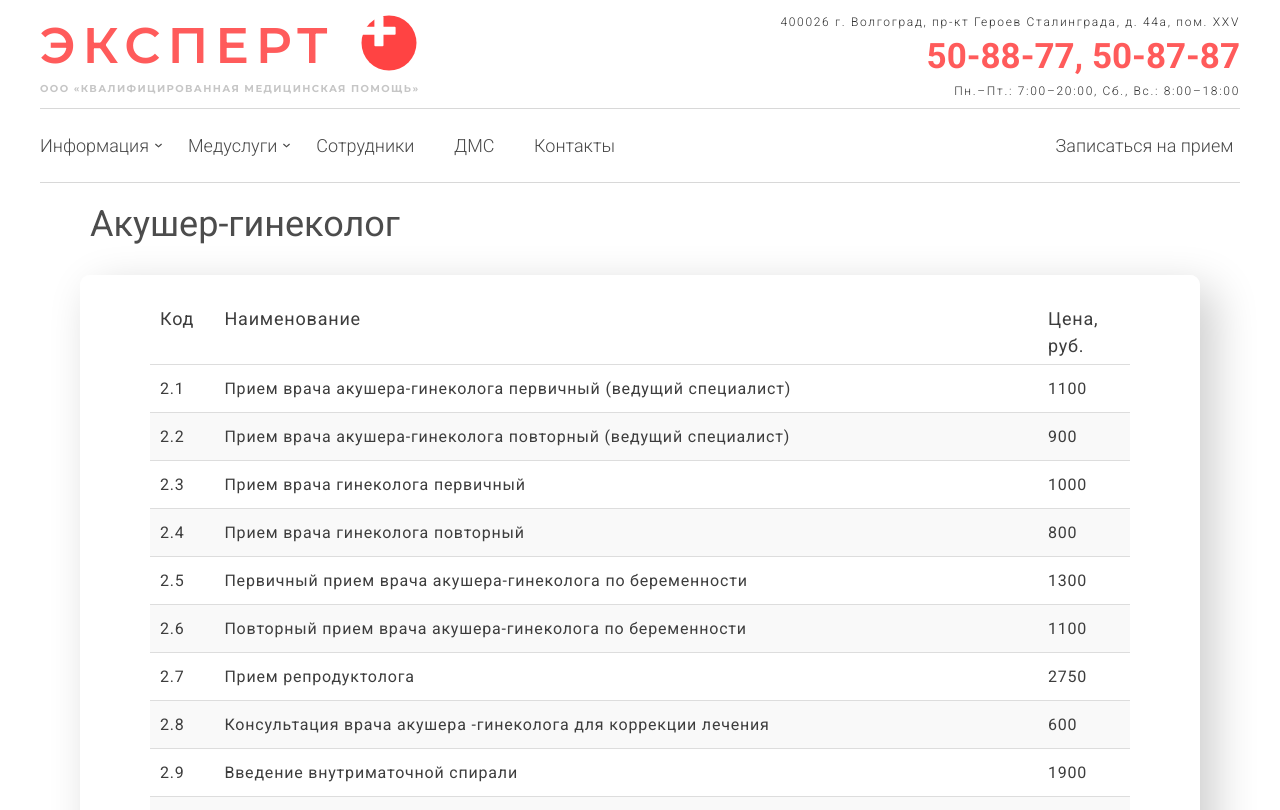
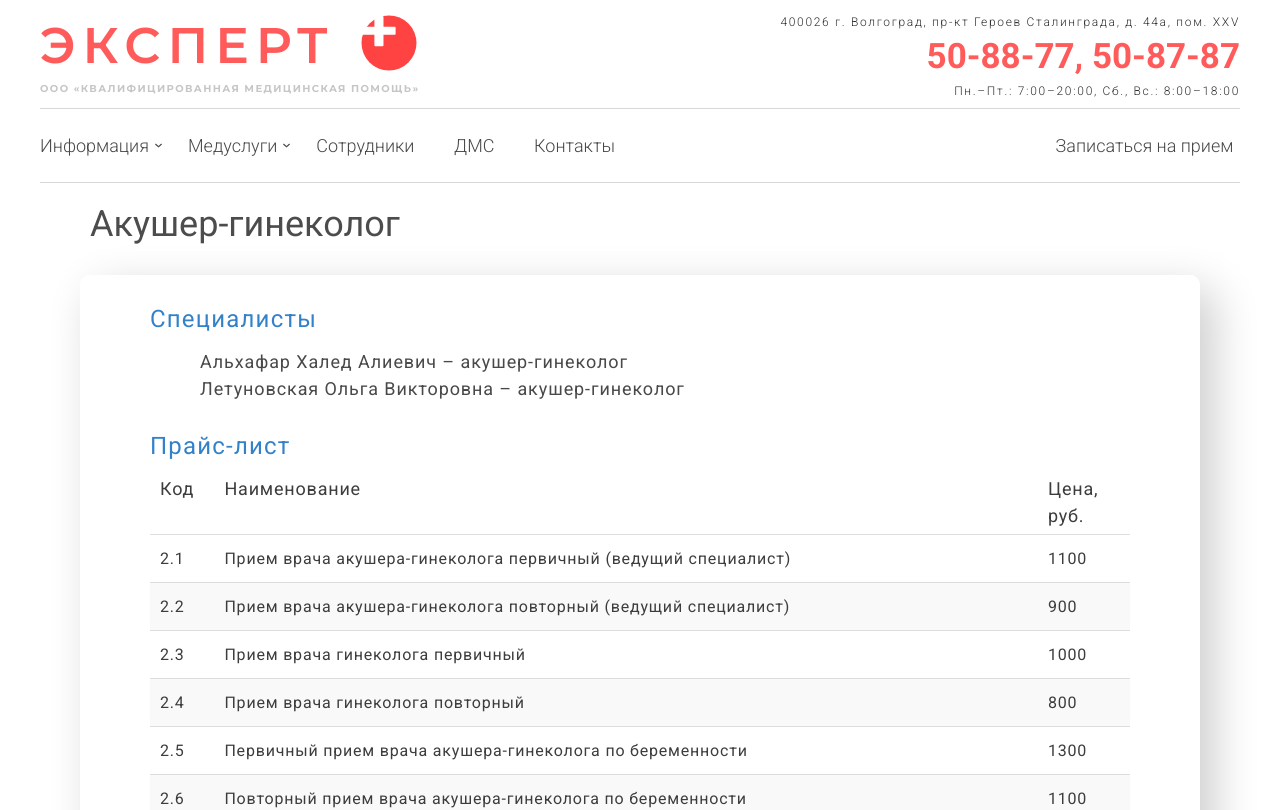
Before and after one commit to CanUFeelMyHeart/expertPlus, a React (Create React App) app in the folder medical-clinic-expert/: page /services/ginekolog in a window 1280 px wide. Shown: the top 810 px of the page. Built offline with nearby package versions, Linux system fonts and the light colour scheme; the HTML template or start-up script is replaced by a standard one.

Commit message:
gynecologist block is set

```diff
--- a/medical-clinic-expert/src/components/PriceListComponent/PriceListComponent.css
+++ b/medical-clinic-expert/src/components/PriceListComponent/PriceListComponent.css
@@ -7,6 +7,19 @@
     letter-spacing: 0.05em;
 
     color: #3d3d3d;
+}
+
+.PriceListBlock_header {
+    font-family: "Roboto";
+    font-style: normal;
+    font-weight: normal;
+    font-size: 24px;
+    line-height: 28px;
+    letter-spacing: 0.05em;
+    margin-bottom: 15px;
+    margin-top: 15px;
+
+    color: #3281c9;
 }
 
 .PriceListComponent__table {
--- a/medical-clinic-expert/src/components/PriceListComponent/PriceListComponent.jsx
+++ b/medical-clinic-expert/src/components/PriceListComponent/PriceListComponent.jsx
@@ -4,6 +4,7 @@ import "./PriceListComponent.css";
 export const PriceListComponent = (props) => {
     return (
         <div className="PriceListBlock">
+            <h2 className="PriceListBlock_header">Прайс-лист</h2>
             <table className="PriceListComponent__table">
                 <thead>
                     <tr className="PriceListComponent__thead">
--- /dev/null
+++ b/medical-clinic-expert/src/components/ServicesSpecialistsComponent/ServicesSpecialistsComponent.css
@@ -0,0 +1,25 @@
+.ServicesSpecialistsComponent_header {
+    font-family: "Roboto";
+    font-style: normal;
+    font-weight: normal;
+    font-size: 24px;
+    line-height: 28px;
+    letter-spacing: 0.05em;
+
+    color: #3281c9;
+}
+
+.ServicesSpecialistsComponent__ul {
+    margin: 15px 50px;
+}
+
+.ServicesSpecialistsComponent__li {
+    font-family: "Roboto";
+    font-style: normal;
+    font-weight: 400;
+    font-size: 18px;
+    line-height: 27px;
+    letter-spacing: 0.05em;
+
+    color: #494949;
+}
--- /dev/null
+++ b/medical-clinic-expert/src/components/ServicesSpecialistsComponent/ServicesSpecialistsComponent.jsx
@@ -0,0 +1,17 @@
+import React from "react";
+import "./ServicesSpecialistsComponent.css";
+
+export const ServicesSpecialistsComponent = (props) => {
+    return (
+        <div className="ServicesSpecialistsComponent">
+            <h2 className="ServicesSpecialistsComponent_header">Специалисты</h2>
+            <ul className="ServicesSpecialistsComponent__ul">
+                {props.specialists.map((specialist, index) => (
+                    <li key={index}>
+                        <h3 className="ServicesSpecialistsComponent__li">{specialist}</h3>
+                    </li>
+                ))}
+            </ul>
+        </div>
+    );
+};
--- a/medical-clinic-expert/src/pages/ServicesPages/GynecologistServicePage/GynecologistServicePage.jsx
+++ b/medical-clinic-expert/src/pages/ServicesPages/GynecologistServicePage/GynecologistServicePage.jsx
@@ -1,12 +1,17 @@
 import React from "react";
 import { InformationContainerComponent } from "../../../components/InformationContainerComponent/InformationContainerComponent";
 import { PriceListComponent } from "../../../components/PriceListComponent/PriceListComponent";
+import { ServicesSpecialistsComponent } from "../../../components/ServicesSpecialistsComponent/ServicesSpecialistsComponent";
+import { SpecialistsInfoGynecologist } from "./SpecialistsInfoGynecologist";
 import { priceInfoGynecologist } from "./PriceInfoGynecologist";
 
 export const GynecologistServicePage = () => {
     return (
         <div className="GynecologistServicePage">
             <InformationContainerComponent header="Акушер-гинеколог">
+                <ServicesSpecialistsComponent
+                    specialists={SpecialistsInfoGynecologist}
+                />
                 <PriceListComponent priceInfo={priceInfoGynecologist} />
             </InformationContainerComponent>
         </div>
--- /dev/null
+++ b/medical-clinic-expert/src/pages/ServicesPages/GynecologistServicePage/SpecialistsInfoGynecologist.jsx
@@ -0,0 +1,4 @@
+export const SpecialistsInfoGynecologist = [
+    "Альхафар Халед Алиевич – акушер-гинеколог",
+    "Летуновская Ольга Викторовна – акушер-гинеколог",
+];
```
